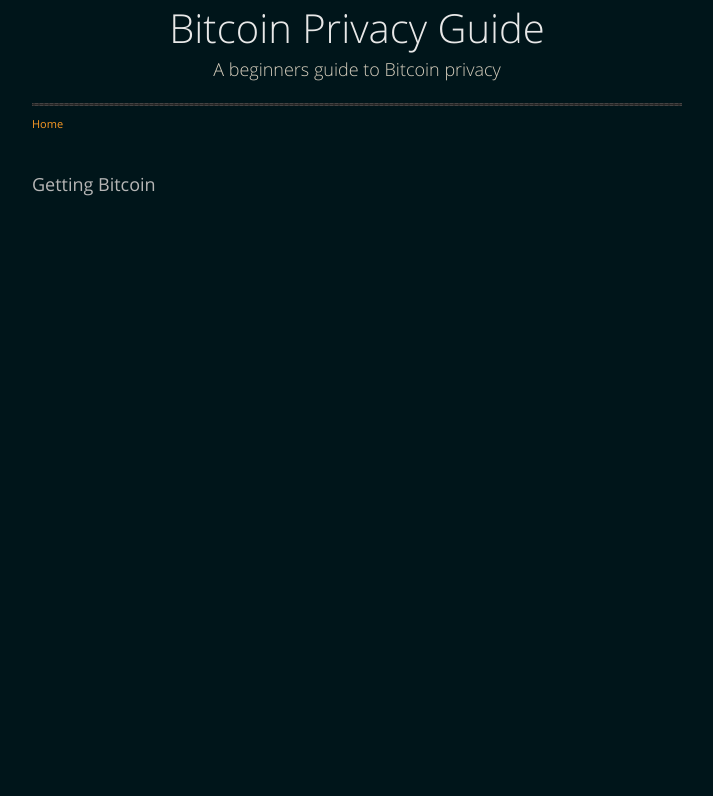
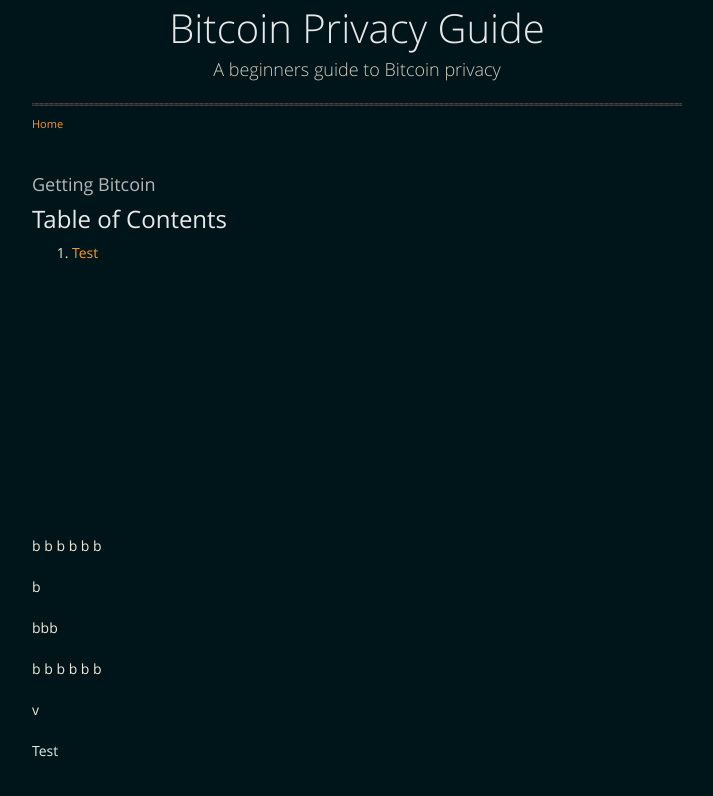
Before and after one commit to BitcoinQnA/BitcoinPrivacyGuide, a Jekyll site: the page built from get.md, in a window 1280 px wide. Shown: the top 796 px of the page, without its empty margins (283-996 px from the left). Built offline with Jekyll 4.4.1, drawn with Linux system fonts in a browser that asks for light colours.

Commit message:
Update get.md

```diff
--- a/get.md
+++ b/get.md
@@ -4,3 +4,47 @@ layout: default
 <br/>
 
 ### Getting Bitcoin
+
+## Table of Contents
+
+1.  [Test](#Test)
+
+<br/>
+<br/>
+<br/>
+<br/>
+<br/>
+<br/>
+<br/><br/>
+<br/>
+<br/>
+<br/>
+<br/>
+b
+b
+b
+b
+b
+b
+
+
+
+b
+
+bbb
+
+
+
+b
+b
+b
+b
+b
+b
+
+
+
+
+v
+
+#### Test
```
